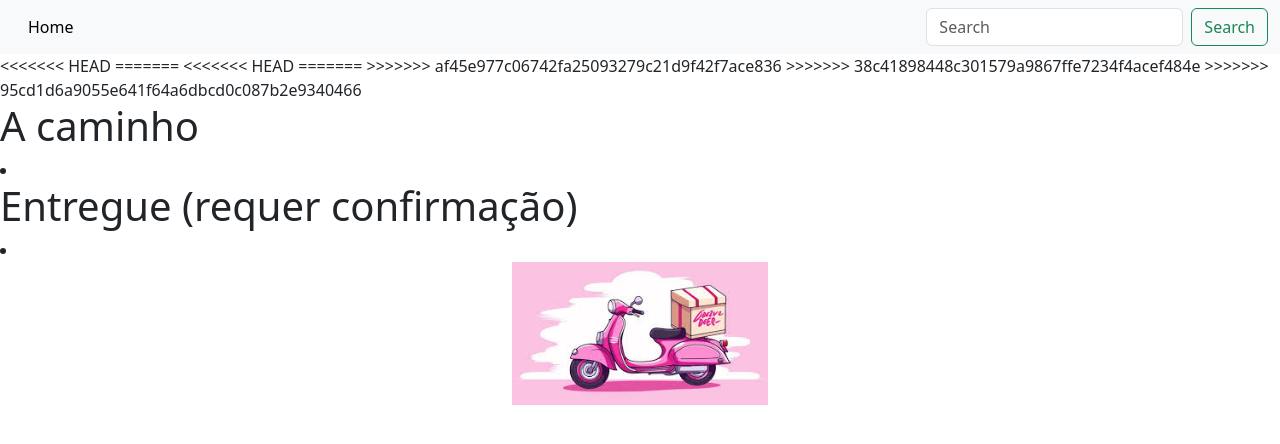
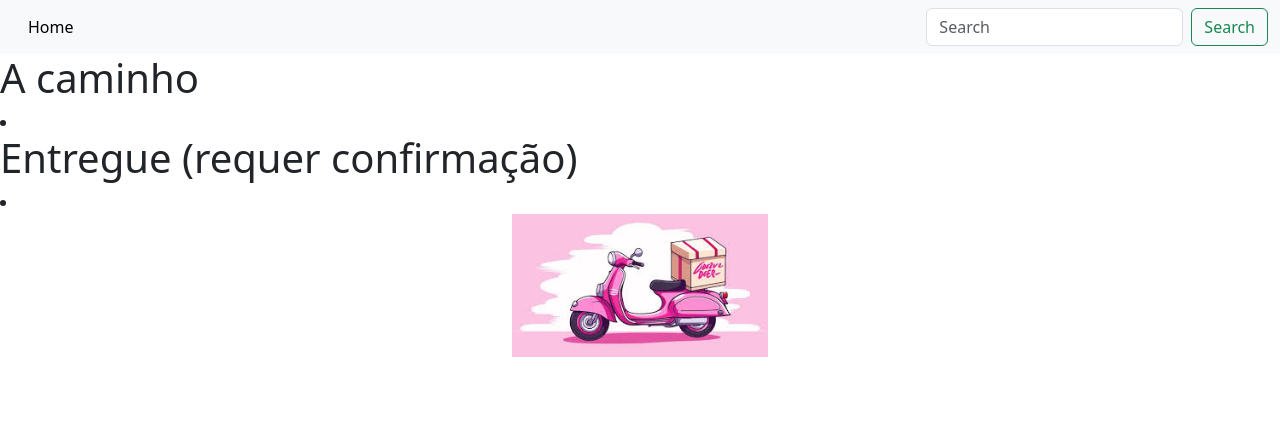
Before and after one commit to sampaioRayssa/intwebannualproject, a Flask app: page /client in a window 1280 px wide. Shown: the top 444 px of the page. Run offline with Flask 3, Linux system fonts and the light colour scheme; the visitor is signed in with stand-in values (Sample User, id 1).

Commit message:
barrinha

```diff
--- a/templates/base.html
+++ b/templates/base.html
@@ -60,14 +60,6 @@
             </div>
         </div>
     </nav>
-<<<<<<< HEAD
-=======
-<<<<<<< HEAD
-
-=======
->>>>>>> af45e977c06742fa25093279c21d9f42f7ace836
->>>>>>> 38c41898448c301579a9867ffe7234f4acef484e
->>>>>>> 95cd1d6a9055e641f64a6dbcd0c087b2e9340466
 
 
     {% block container %}
```
